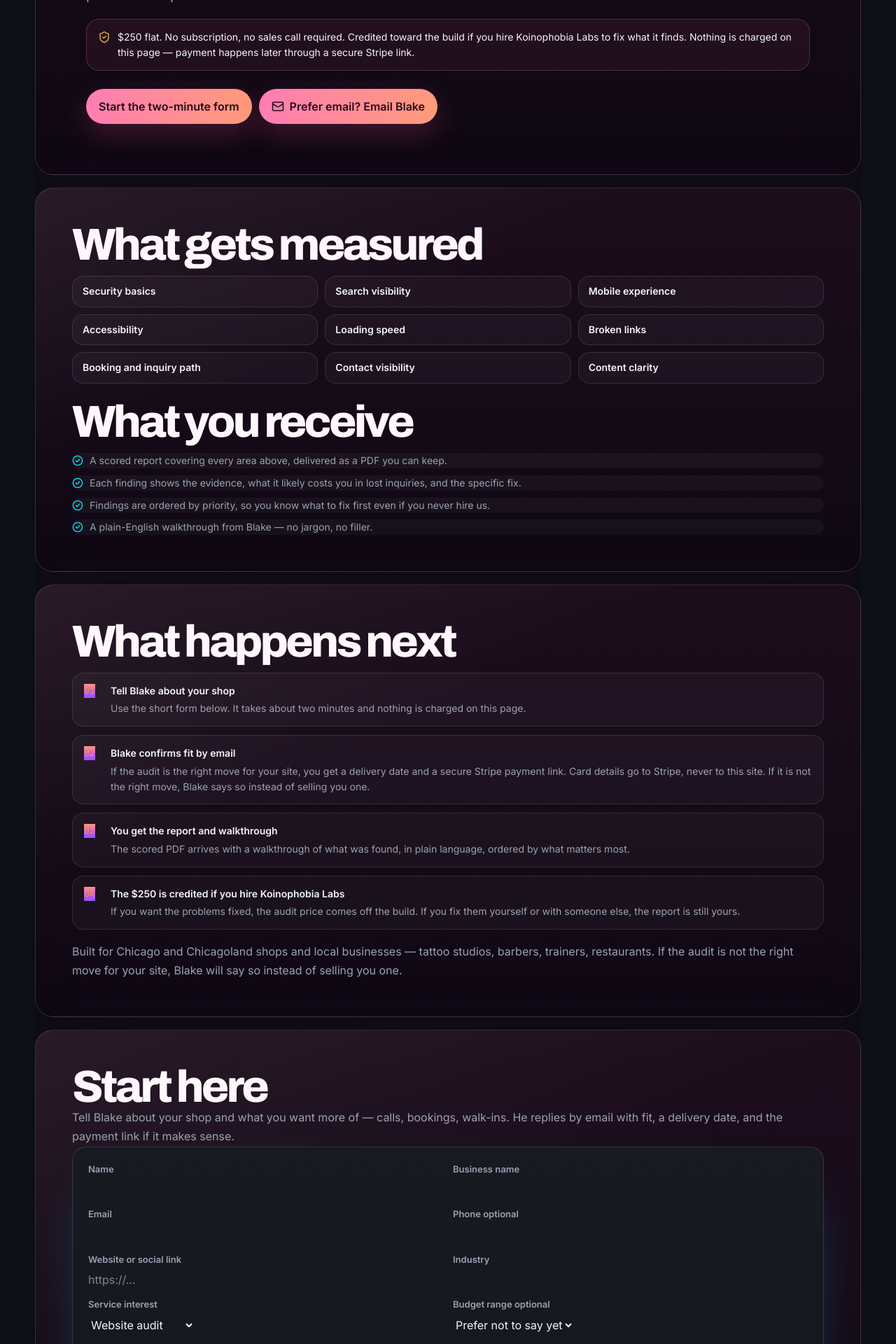
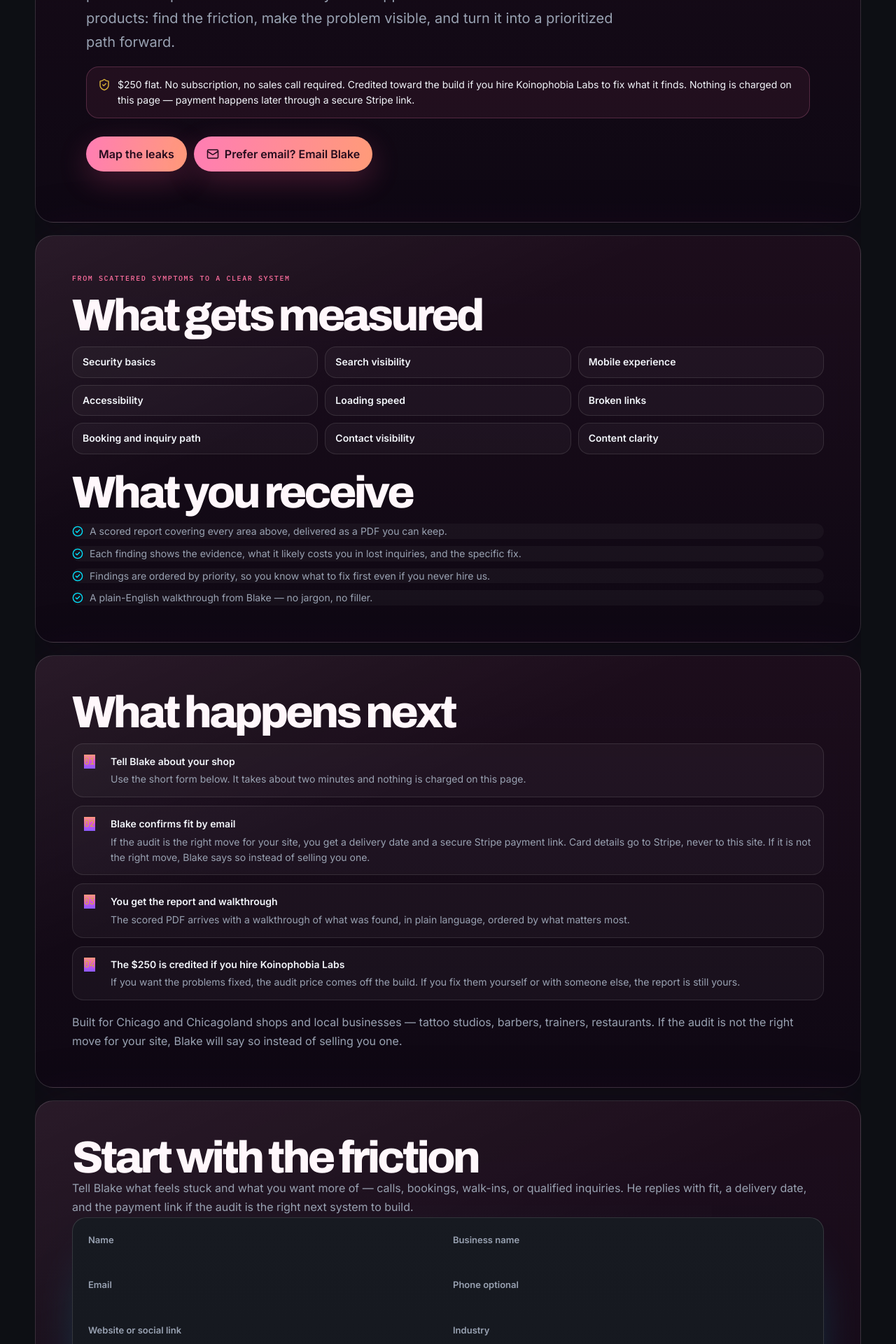
Before and after one commit to koinophobia-labs/koinophobia-labs-site, a Next.js app: page /audit in a window 1280 px wide. Shown: the part 640-2560 px from the top of the page at 70% size. Built offline with nearby package versions, Linux system fonts and the light colour scheme.

Commit message:
Tie revenue leak audit to studio systems philosophy

```diff
--- a/app/audit/page.tsx
+++ b/app/audit/page.tsx
@@ -17,7 +17,7 @@
 export const metadata: Metadata = {
   title: "$250 Website Revenue Leak Audit | Koinophobia Labs",
   description:
-    "A flat-fee website audit for Chicago and Chicagoland businesses. A scored report on trust, mobile flow, booking paths, and missed inquiries — credited toward a build if you hire Koinophobia Labs.",
+    "A flat-fee website audit that turns scattered conversion problems into a prioritized system for clearer trust, mobile flow, booking paths, and inquiries.",
   alternates: { canonical: "https://koinophobialabs.com/audit" },
 };
 
@@ -32,10 +32,10 @@
         </Link>
 
         <section className="mini-hero" aria-labelledby="audit-title">
-          <p className="kicker kicker-gold">{auditContinuity.kicker}</p>
+          <p className="kicker kicker-gold">Build leverage in your business</p>
           <h1 id="audit-title">{AUDIT_PRICE_LABEL} Website Revenue Leak Audit</h1>
           <p>
-            <strong>{auditContinuity.heading}</strong> {auditContinuity.body}
+            <strong>{auditContinuity.heading}</strong> {auditContinuity.body} This is the same systems approach behind the studio&apos;s products: find the friction, make the problem visible, and turn it into a prioritized path forward.
           </p>
           <div className="audit-price-note">
             <ShieldCheck size={18} aria-hidden="true" />
@@ -46,43 +46,25 @@
             </p>
           </div>
           <div className="cta-row">
-            <a className="btn btn-gold" href={`#${AUDIT_INTAKE_ANCHOR}`}>
-              <span>Start the two-minute form</span>
-            </a>
-            <a className="btn btn-cyan" href={auditEmailFallback}>
-              <Mail size={18} aria-hidden="true" />
-              <span>Prefer email? Email Blake</span>
-            </a>
+            <a className="btn btn-gold" href={`#${AUDIT_INTAKE_ANCHOR}`}><span>Map the leaks</span></a>
+            <a className="btn btn-cyan" href={auditEmailFallback}><Mail size={18} aria-hidden="true" /><span>Prefer email? Email Blake</span></a>
           </div>
         </section>
 
         <section className="mini-panel" aria-labelledby="audit-includes-title">
+          <p className="kicker kicker-gold">From scattered symptoms to a clear system</p>
           <h2 id="audit-includes-title">What gets measured</h2>
-          <ul className="audit-areas">
-            {auditMeasuredAreas.map((area) => (
-              <li key={area}>{area}</li>
-            ))}
-          </ul>
+          <ul className="audit-areas">{auditMeasuredAreas.map((area) => <li key={area}>{area}</li>)}</ul>
           <h2>What you receive</h2>
           <ul className="audit-deliverables">
-            {auditDeliverables.map((item) => (
-              <li key={item}>
-                <CheckCircle2 size={16} aria-hidden="true" />
-                {item}
-              </li>
-            ))}
+            {auditDeliverables.map((item) => <li key={item}><CheckCircle2 size={16} aria-hidden="true" />{item}</li>)}
           </ul>
         </section>
 
         <section className="mini-panel" aria-labelledby="audit-steps-title">
           <h2 id="audit-steps-title">What happens next</h2>
           <ol className="audit-steps">
-            {auditSteps.map((step) => (
-              <li key={step.title}>
-                <strong>{step.title}</strong>
-                {step.body}
-              </li>
-            ))}
+            {auditSteps.map((step) => <li key={step.title}><strong>{step.title}</strong>{step.body}</li>)}
           </ol>
           <p>
             Built for Chicago and Chicagoland shops and local businesses — tattoo studios, barbers,
@@ -91,23 +73,18 @@
           </p>
         </section>
 
-        <section
-          className="mini-panel"
-          id={AUDIT_INTAKE_ANCHOR}
-          aria-labelledby="audit-intake-title"
-        >
-          <h2 id="audit-intake-title">Start here</h2>
+        <section className="mini-panel" id={AUDIT_INTAKE_ANCHOR} aria-labelledby="audit-intake-title">
+          <h2 id="audit-intake-title">Start with the friction</h2>
           <p>
-            Tell Blake about your shop and what you want more of — calls, bookings, walk-ins. He
-            replies by email with fit, a delivery date, and the payment link if it makes sense.
+            Tell Blake what feels stuck and what you want more of — calls, bookings, walk-ins, or qualified inquiries. He replies with fit, a delivery date, and the payment link if the audit is the right next system to build.
           </p>
           <IntakeForm defaultService={AUDIT_SERVICE_INTEREST} />
         </section>
 
         <footer className="audit-footer">
-          <Link href={founderLinks.resume}>Who is Blake?</Link>
+          <Link href={founderLinks.resume}>See the operator background</Link>
           <Link href="/connect">Meet the founder</Link>
-          <Link href="/#concepts">See example site concepts</Link>
+          <Link href="/">See the studio systems</Link>
         </footer>
       </main>
     </>
```
